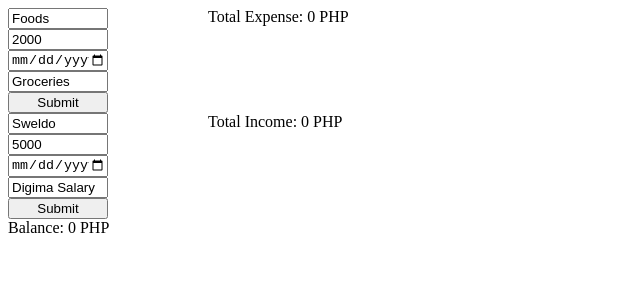
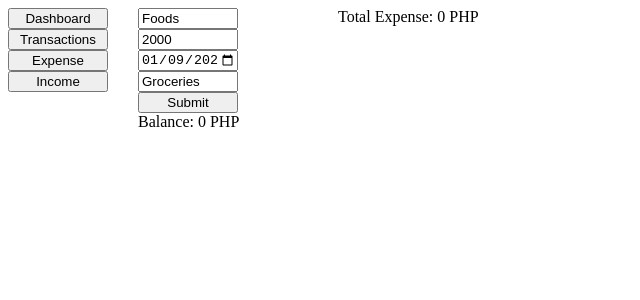
Before and after one commit to tempestmeow/FinanceApp, a React (Vite) app: page / in a window 1280 px wide. Shown: the top 300 px of the page, without its empty margins (0-640 px from the left). Built offline with nearby package versions, Linux system fonts and the light colour scheme.

Commit message:
fixed the bug of handleChange

```diff
--- a/src/App.css
+++ b/src/App.css
@@ -1,5 +1,10 @@
 * {
   box-sizing: border-box;
+}
+
+.body {
+  display: flex;
+  gap: 30px;
 }
 
 .expense,
@@ -30,3 +35,8 @@ button {
   display: flex;
   gap: 10px;
 }
+
+.userNavigation {
+  display: flex;
+  flex-direction: column;
+}
--- a/src/App.jsx
+++ b/src/App.jsx
@@ -7,7 +7,7 @@ function App() {
   const [expenseTransactions, setExpenseTransactions] = useState({
     name: "Foods",
     amount: 2000,
-    date: "",
+    date: new Date().toISOString().substring(0, 10),
     description: "Groceries",
   });
 
@@ -20,7 +20,7 @@ function App() {
   const [incomeTransactions, setIncomeTransactions] = useState({
     name: "Sweldo",
     amount: 5000,
-    date: "",
+    date: new Date().toISOString().substring(0, 10),
     description: "Digima Salary",
   });
   const [incomeTransactionSet, setIncomeTransactionsSet] = useState([]);
@@ -70,7 +70,7 @@ function App() {
       setExpenseTransactions({
         name: "Foods",
         amount: 2000,
-        date: "",
+        date: new Date().toISOString().substring(0, 10),
         description: "Grocery",
       });
     } else if (expense === "income") {
@@ -78,7 +78,7 @@ function App() {
       setIncomeTransactions({
         name: "Sweldo",
         amount: 5000,
-        date: "",
+        date: new Date().toISOString().substring(0, 10),
         description: "Digima Salary",
       });
     }
@@ -99,6 +99,14 @@ function App() {
   };
   return (
     <>
+      <div className="body">
+        <div className="userNavigation">
+          <button onClick={() => setView("dashboard")}>Dashboard</button>
+          <button>Transactions</button>
+          <button onClick={() => setView("expense")}>Expense</button>
+          <button onClick={() => setView("income")}>Income</button>
+        </div>
+        <div className="mainDisplay">
           {view === "expense" && (
             <>
               <div className="expense">
@@ -110,28 +118,28 @@ function App() {
                     type="text"
                     placeholder="name"
                     name="name"
-                onChange={handleChange}
+                    onChange={(e) => handleChange(e, "expense")}
                     value={expenseTransactions.name}
                   ></input>
                   <input
                     type="number"
                     placeholder="amount"
                     name="amount"
-                onChange={handleChange}
+                    onChange={(e) => handleChange(e, "expense")}
                     value={expenseTransactions.amount}
                   ></input>
                   <input
                     type="date"
                     placeholder="date"
                     name="date"
-                onChange={handleChange}
+                    onChange={(e) => handleChange(e, "expense")}
                     value={expenseTransactions.date}
                   ></input>
                   <input
                     type="text"
                     placeholder="description"
                     name="description"
-                onChange={handleChange}
+                    onChange={(e) => handleChange(e, "expense")}
                     value={expenseTransactions.description}
                   ></input>
                   <button type="submit">Submit</button>
@@ -160,7 +168,7 @@ function App() {
               </div>
             </>
           )}
-      {view === "expense" && (
+          {view === "income" && (
             <>
               <div className="income">
                 <form
@@ -171,28 +179,28 @@ function App() {
                     type="text"
                     placeholder="name"
                     name="name"
-                onChange={handleChange}
+                    onChange={(e) => handleChange(e, "income")}
                     value={incomeTransactions.name}
                   ></input>
                   <input
                     type="number"
                     placeholder="amount"
                     name="amount"
-                onChange={handleChange}
+                    onChange={(e) => handleChange(e, "income")}
                     value={incomeTransactions.amount}
                   ></input>
                   <input
                     type="date"
                     placeholder="date"
                     name="date"
-                onChange={handleChange}
+                    onChange={(e) => handleChange(e, "income")}
                     value={incomeTransactions.date}
                   ></input>
                   <input
                     type="text"
                     placeholder="description"
                     name="description"
-                onChange={handleChange}
+                    onChange={(e) => handleChange(e, "income")}
                     value={incomeTransactions.description}
                   ></input>
                   <button type="submit">Submit</button>
@@ -215,11 +223,23 @@ function App() {
                     </div>
                   ))}
                 </div>
-            <div className="totalIncomes">Total Income: {totalIncome} PHP</div>
+                <div className="totalIncomes">
+                  Total Income: {totalIncome} PHP
+                </div>
               </div>
             </>
           )}
-      <div className="balance">Balance: {balance} PHP </div>
+          {view === "dashboard" && <div>dashboard</div>}
+          <div
+            className="balance"
+            onClick={() =>
+              console.log(new Date().toISOString().substring(0, 10))
+            }
+          >
+            Balance: {balance} PHP{" "}
+          </div>
+        </div>
+      </div>
     </>
   );
 }
```
Lines whose indentation alone changed are shown as unchanged.
